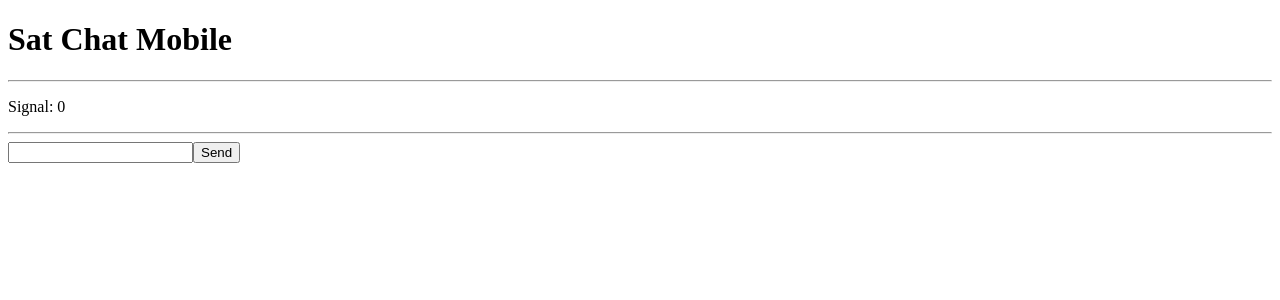
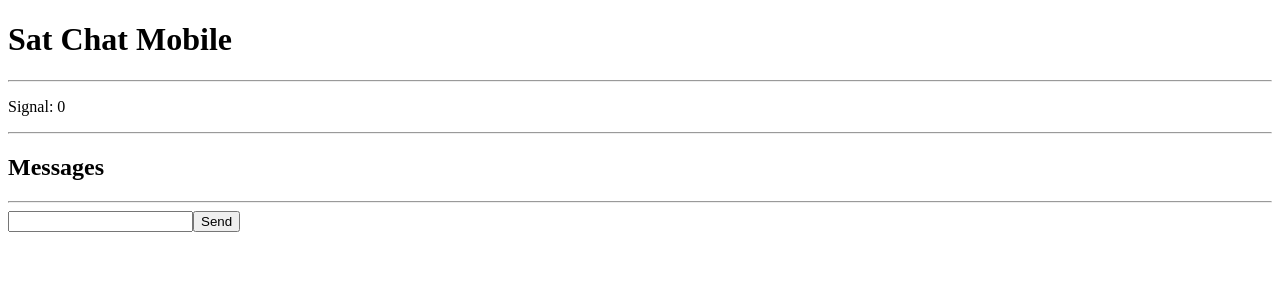
Before and after one commit to shimniok/rockblock_serial, an Angular app in the folder app/: page / in a window 1280 px wide. Shown: the top 300 px of the page. Built offline with nearby package versions, Linux system fonts and the light colour scheme; what ngx-socket-io would draw is missing.

Commit message:
minor tweaks to client ui html

```diff
--- a/app/src/app/app.component.html
+++ b/app/src/app/app.component.html
@@ -3,6 +3,8 @@
 <!-- signal -->
 <p>Signal: {{ signal | async }} </p>
 <!-- messages -->
+<hr>
+<h2>Messages</h2>
 <ul>
   <li *ngFor="let m of messages|async">{{ m }}</li>
 </ul>
@@ -11,3 +13,5 @@
   <input type="text" name="text" [(ngModel)]="text" />
   <input type="button" name="send" value="Send" (click)="send()"/>
 </form>
+
+<!-- TODO: make HTML UI fancy -->
```
